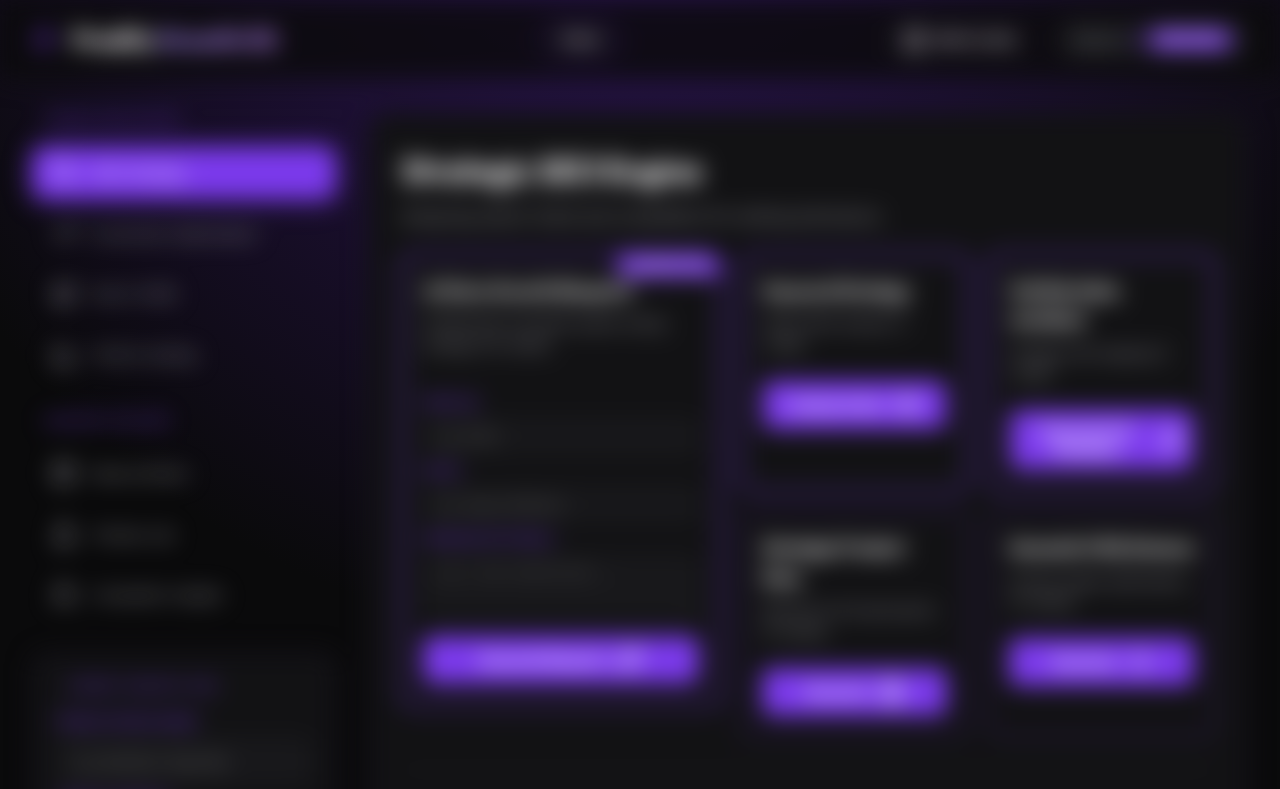
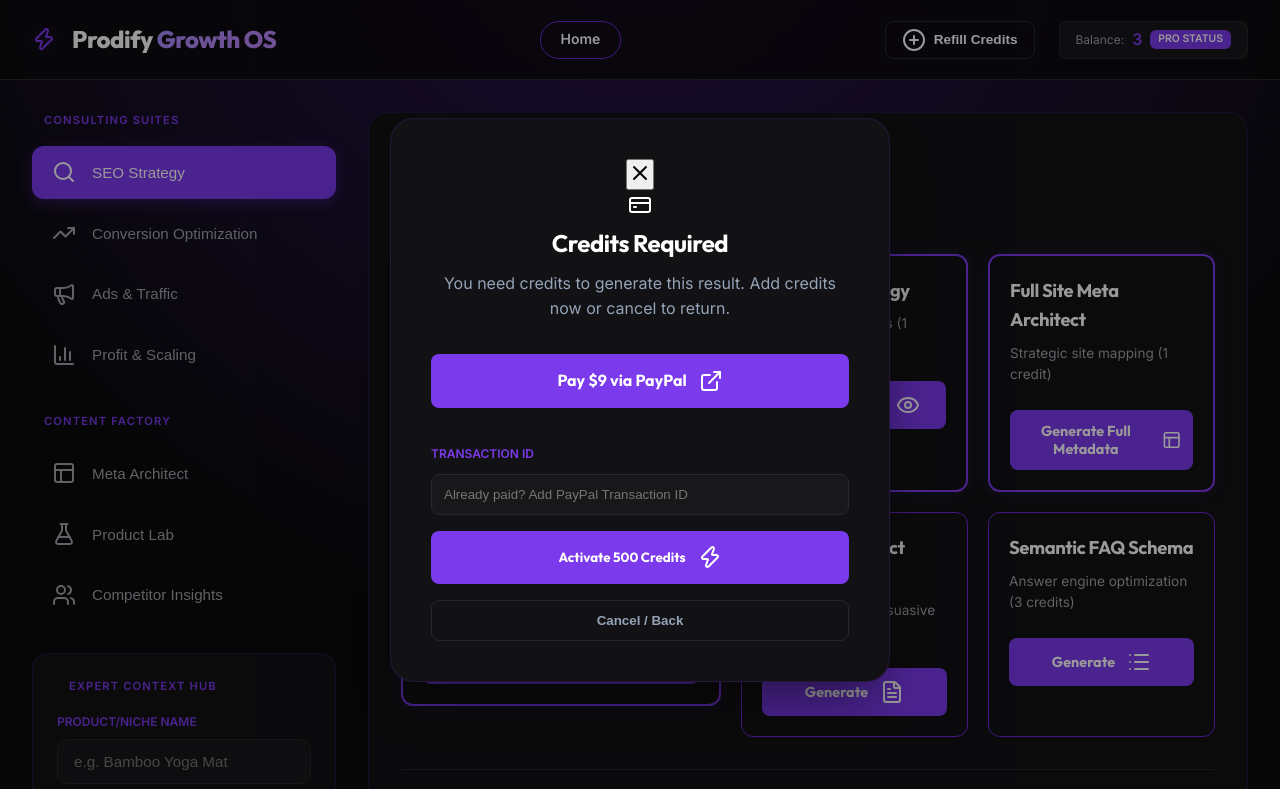
Before and after one commit to imranrauf1982/prodify-antygravity-app, a plain HTML site: page index.html in a window 1280 px wide. Both pictures are taken after a click on the button "Refill Credits". Shown: the top 789 px of the page. Drawn offline with nearby package versions, Linux system fonts and the light colour scheme.

Commit message:
update popup

```diff
--- a/index.html
+++ b/index.html
@@ -410,32 +410,39 @@
         </footer>
     </div>
 
-    <!-- PAYMENT MODAL (KEPT UNCHANGED IN LOGIC) -->
+    <!-- PAYMENT MODAL -->
     <div class="modal-overlay" id="payment-modal">
-        <div class="modal-content" style="position: relative;">
+        <div class="modal-content">
             <button class="modal-close" id="btn-close-modal">
                 <i data-lucide="x"></i>
             </button>
             <div class="modal-header">
                 <i data-lucide="credit-card"></i>
-                <h2>Credits Exhausted</h2>
-                <p>Refill your balance to continue using Growth OS tools.</p>
+                <h2>Credits Required</h2>
+                <p>You need credits to generate this result. Add credits now or cancel to return.</p>
             </div>
             <div class="card-body">
                 <a href="https://paypal.me/Aimoneymaker/9" target="_blank" class="btn-primary"
-                    style="text-decoration: none; margin-bottom: 2rem;">
+                    style="text-decoration: none; margin-bottom: 2rem; width: 100%;">
                     <span>Pay $9 via PayPal</span>
                     <i data-lucide="external-link"></i>
                 </a>
 
-                <div class="input-group" style="margin-top: 1rem;">
-                    <label>Transaction ID</label>
-                    <input type="text" id="txn-id-modal" placeholder="Already paid? Add PayPal Transaction ID">
+                <div class="input-group" style="margin-top: 1rem; text-align: left;">
+                    <label
+                        style="color: var(--accent); font-size: 0.75rem; font-weight: 700; text-transform: uppercase;">Transaction
+                        ID</label>
+                    <input type="text" id="txn-id-modal" placeholder="Already paid? Add PayPal Transaction ID"
+                        style="width: 100%; padding: 0.75rem; background: var(--bg-input); border: 1px solid var(--border); border-radius: 8px; color: white; margin-top: 0.5rem;">
                 </div>
 
-                <button class="btn-primary" id="btn-activate-modal">
+                <button class="btn-primary" id="btn-activate-modal" style="width: 100%; margin-top: 1rem;">
                     <span>Activate 500 Credits</span>
                     <i data-lucide="zap"></i>
+                </button>
+
+                <button class="btn-secondary" id="btn-cancel-modal">
+                    <span>Cancel / Back</span>
                 </button>
             </div>
         </div>
--- a/script.js
+++ b/script.js
@@ -16,16 +16,12 @@
         const paymentModal = document.getElementById('payment-modal');
         const dashboard = document.getElementById('dashboard-container');
 
-        const allToolBtns = document.querySelectorAll('.btn-tool, .btn-primary');
-
         if (creditDisplay) creditDisplay.textContent = credits;
 
         if (credits <= 0) {
-            allToolBtns.forEach(btn => { if (btn) btn.disabled = true; });
             if (paymentModal) paymentModal.classList.add('active');
             if (dashboard) dashboard.classList.add('dashboard-blur');
         } else {
-            allToolBtns.forEach(btn => { if (btn) btn.disabled = false; });
             if (paymentModal) paymentModal.classList.remove('active');
             if (dashboard) dashboard.classList.remove('dashboard-blur');
         }
@@ -73,12 +69,17 @@
     }
 
     const btnCloseModal = document.getElementById('btn-close-modal');
-    if (btnCloseModal) {
-        btnCloseModal.addEventListener('click', () => {
-            document.getElementById('payment-modal').classList.remove('active');
-            document.getElementById('dashboard-container').classList.remove('dashboard-blur');
-        });
-    }
+    const btnCancelModal = document.getElementById('btn-cancel-modal');
+
+    const closeModal = () => {
+        const paymentModal = document.getElementById('payment-modal');
+        const dashboard = document.getElementById('dashboard-container');
+        if (paymentModal) paymentModal.classList.remove('active');
+        if (dashboard) dashboard.classList.remove('dashboard-blur');
+    };
+
+    if (btnCloseModal) btnCloseModal.addEventListener('click', closeModal);
+    if (btnCancelModal) btnCancelModal.addEventListener('click', closeModal);
 
     updateCreditsUI();
 
--- a/style.css
+++ b/style.css
@@ -668,16 +668,70 @@
 }
 
 /* Modal Styling */
+.modal-overlay {
+    position: fixed;
+    top: 0;
+    left: 0;
+    width: 100%;
+    height: 100%;
+    background: rgba(0, 0, 0, 0.4);
+    /* 40% dimming */
+    display: none;
+    align-items: center;
+    justify-content: center;
+    z-index: 1000;
+    overflow-y: auto;
+    padding: 2rem;
+}
+
+.modal-overlay.active {
+    display: flex;
+}
+
 .modal-content {
     background: var(--bg-card);
     border: 1px solid var(--accent-border);
     border-radius: 24px;
-    padding: var(--p-4);
+    padding: 2.5rem;
     text-align: center;
+    width: 100%;
+    max-width: 500px;
+    margin: auto;
+    /* For centering within overflow */
+    position: relative;
+    box-shadow: 0 25px 50px -12px rgba(0, 0, 0, 0.5);
+}
+
+.modal-header h2 {
+    font-size: 1.5rem;
+    margin-bottom: 0.5rem;
+}
+
+.modal-header p {
+    color: #94a3b8;
+    margin-bottom: 2rem;
+}
+
+.btn-secondary {
+    background: transparent;
+    color: #94a3b8;
+    border: 1px solid var(--border);
+    padding: 0.75rem 1.5rem;
+    border-radius: 8px;
+    font-weight: 600;
+    cursor: pointer;
+    transition: var(--transition);
+    margin-top: 1rem;
+    width: 100%;
+}
+
+.btn-secondary:hover {
+    background: rgba(255, 255, 255, 0.05);
+    color: white;
 }
 
 .dashboard-blur {
-    filter: blur(12px);
+    /* Focus on dimming via overlay, blur is secondary */
     pointer-events: none;
 }
 
```
